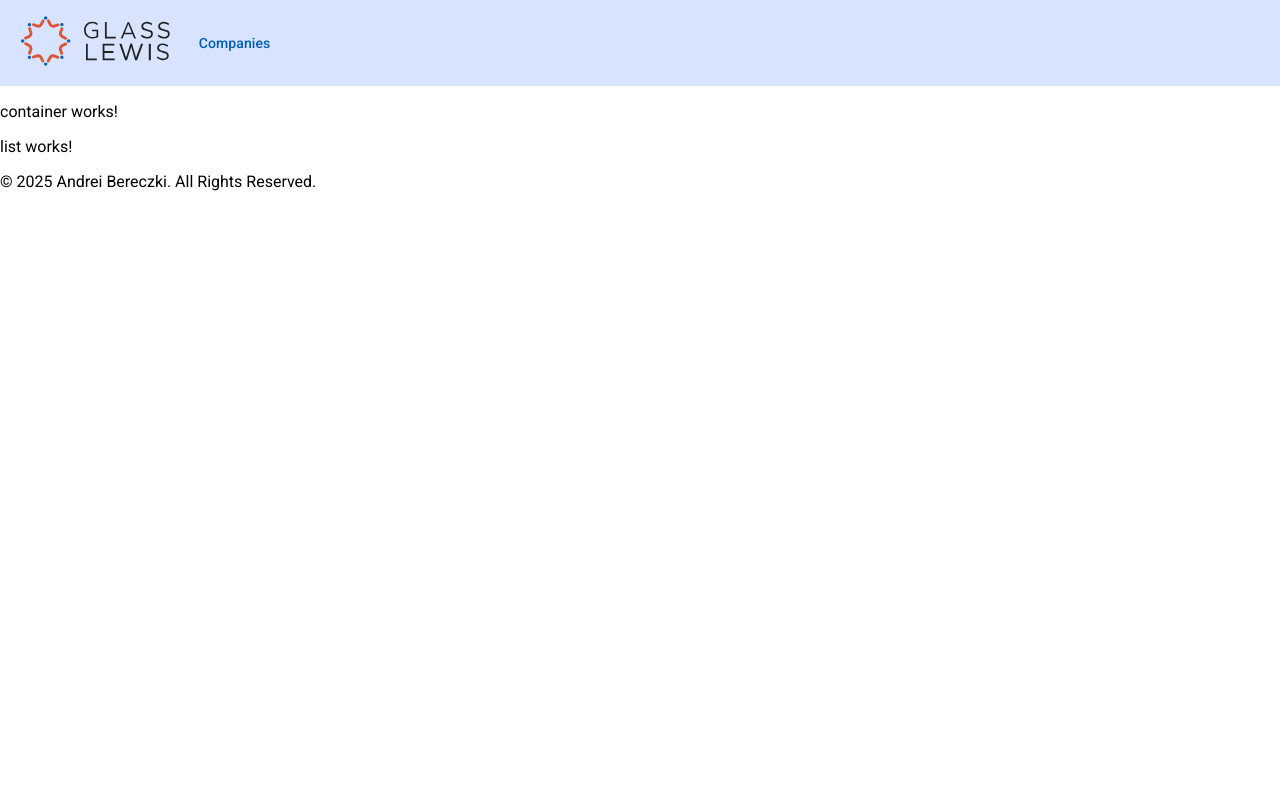
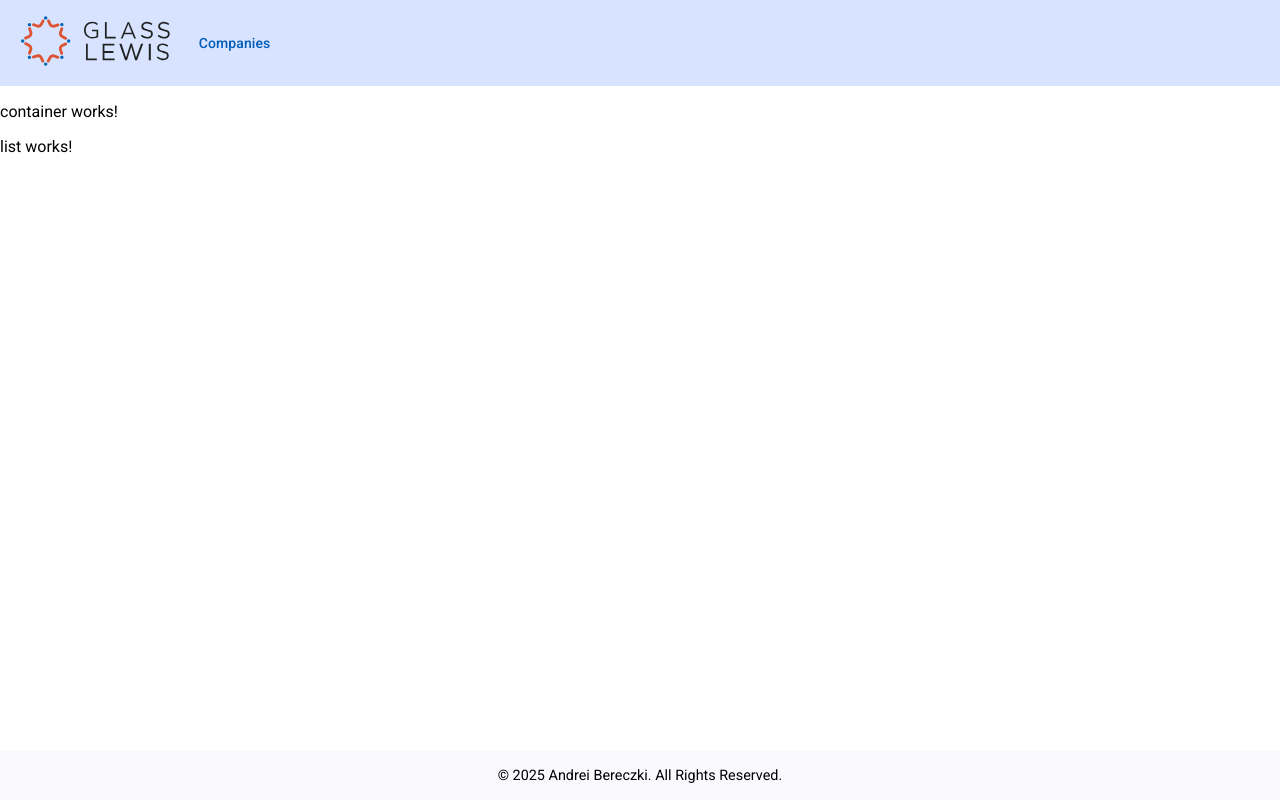
Before and after one commit to andreibereczki/glcd, an Angular app in the folder frontend/: page / in a window 1280 px wide. Built offline with nearby package versions, Linux system fonts and the light colour scheme.

Commit message:
404 and main structure improvements

```diff
--- a/frontend/src/app/app.component.scss
+++ b/frontend/src/app/app.component.scss
@@ -1,3 +1,9 @@
+:host {
+  display: flex;
+  flex-direction: column;
+  height: 100vh;
+}
+
 nav {
   padding: 1rem 1.3rem;
   background: var(--mat-sys-primary-container);
@@ -15,3 +21,14 @@ nav {
     }
   }
 }
+
+main {
+  flex-grow: 1;
+}
+
+footer {
+  padding: 1rem;
+  background: var(--mat-sys-background);
+  text-align: center;
+  font-size: .9rem;
+}
--- a/frontend/src/app/app.routes.ts
+++ b/frontend/src/app/app.routes.ts
@@ -9,6 +9,11 @@ export const routes: Routes = [
     loadChildren: () => import('./companies/companies.routes').then(m => m.routes)
   },
   {
+    path: '404',
+    title: 'Error 404 - Ressource Not Found',
+    component: NotFoundComponent
+  },
+  {
     path: '',
     title: 'Companies',
     loadComponent: () => import('./companies/container/container.component').then(m => m.ContainerComponent),
@@ -16,6 +21,6 @@ export const routes: Routes = [
   },
   {
     path: '**',
-    component: NotFoundComponent
+    redirectTo: '404'
   }
 ];
```
